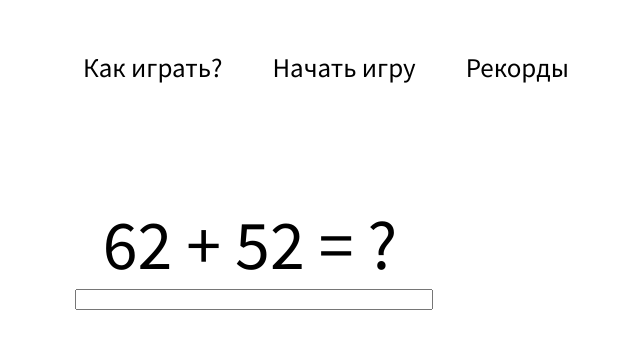
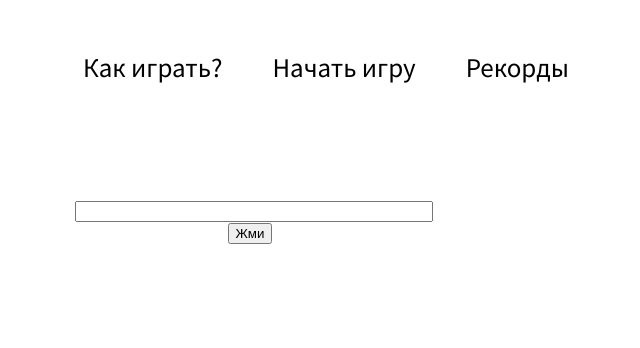
Before and after one commit to karjicoh987/mathgameonreact, a React (Create React App) app: page / in a window 1280 px wide. Shown: the top 348 px of the page, without its empty margins (390-1030 px from the left). Built offline with nearby package versions, Linux system fonts and the light colour scheme.

Commit message:
Add method GenExp on event onClick button

```diff
--- a/src/components/exp/Exp.js
+++ b/src/components/exp/Exp.js
@@ -2,17 +2,10 @@ import React,{Component} from 'react'
 
 
 class Exp extends Component{
-    //Генерация выражения с рандомными числами
-    GenExp(){
-        return String(
-            Math.floor(Math.random() * Math.floor(100)) + " + " + Math.floor(Math.random() * Math.floor(100))
-        );
-    }
-
     render(){
         return(
             <div className = "exp-text">
-                {this.GenExp()} = ?
+                {this.props.GenExp ? this.props.GenExp + "= ?" : null}
             </div>
         )
     }
--- a/src/components/exp/ExpCard.js
+++ b/src/components/exp/ExpCard.js
@@ -4,11 +4,29 @@ import Exp from './Exp';
 import './expstyle.css'
 
 class ExpCard extends Component{
+    constructor(){
+        super()
+        /*
+        @exp состояние отвечающиее за отрисовку выражения
+        @GameOn состояние отвечающиее за начало и конец игры
+        */
+        this.state = {
+            exp:"",
+            GameOn:true
+        }
+        //Привязка копки к объекту
+        this.GenExp = this.GenExp.bind(this);
+    }
+    //Генерация выражения с рандомными числами
+    GenExp(){
+        this.setState({exp:Math.floor(Math.random() * Math.floor(100)) + " + " + Math.floor(Math.random() * Math.floor(100))})
+    }
     render(){
         return(
             <div className = "Exp-card">
-                <Exp />
-                <PanelInput />
+                <Exp GenExp = {this.state.exp}/>
+                <PanelInput/>
+                <button onClick = {this.GenExp}>Жми</button>
             </div>
         )
     }
```
